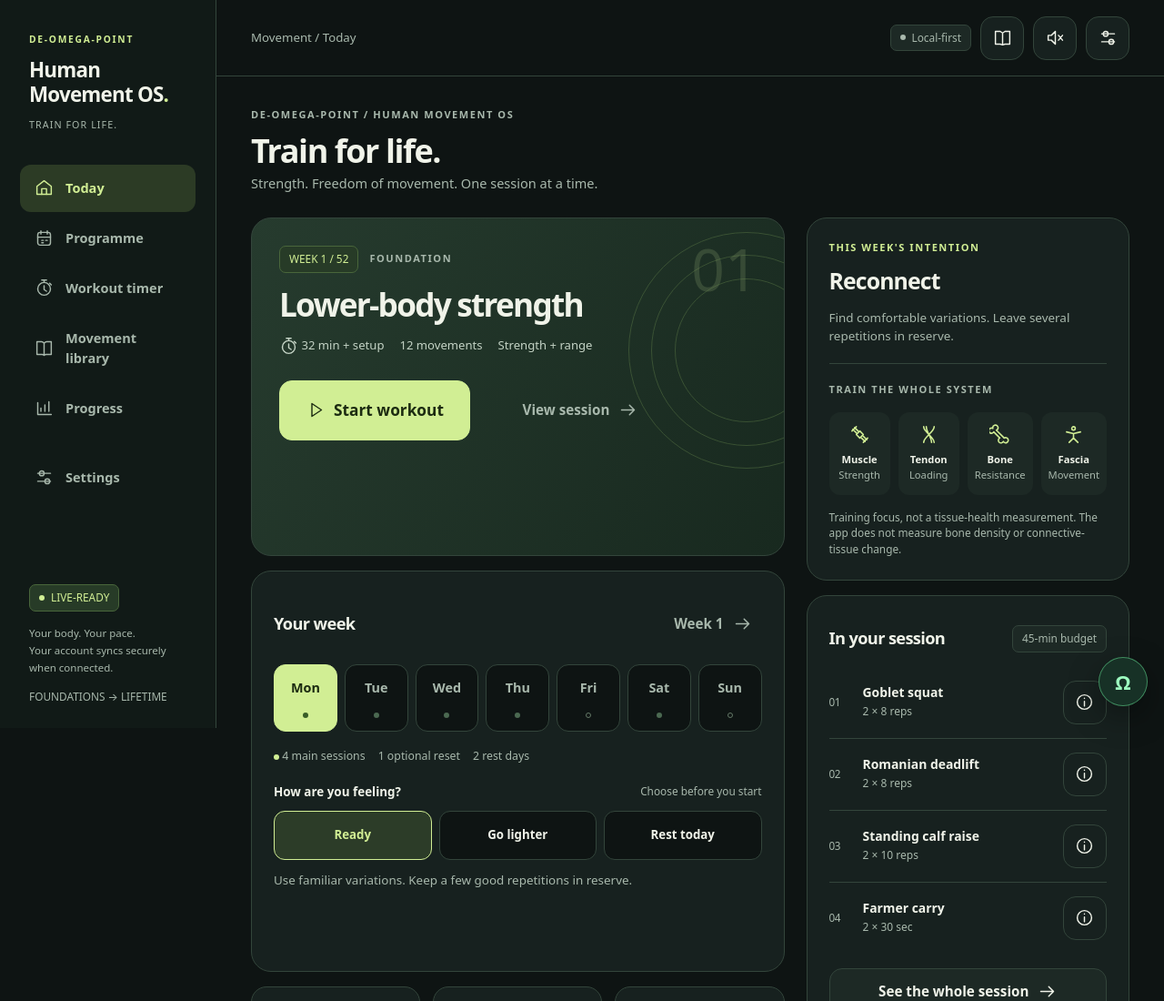
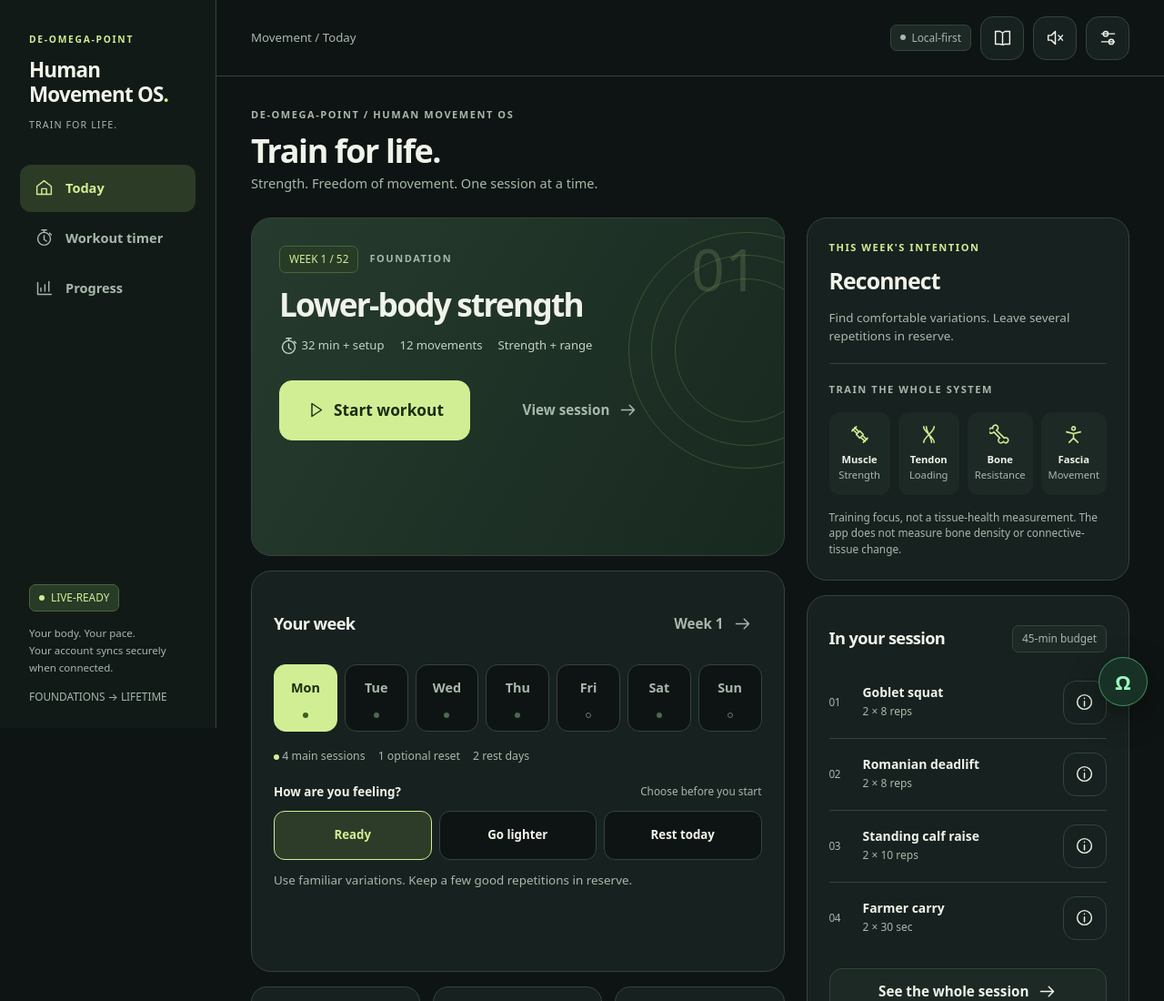
Before and after one commit to De-Omega-Point/HumanMovementOS, a website with bundled scripts: page index.html in a window 1280 px wide. Shown: the top 1100 px of the page at 91% size. Built offline with nearby package versions, Linux system fonts and the light colour scheme.

Commit message:
feat: harden client permissions and administrator lifecycle controls

```diff
--- a/index.html
+++ b/index.html
@@ -5,13 +5,13 @@
 <a class="skip-link" href="#app">Skip to main content</a>
 <div id="storage-warning" class="data-warning" role="alert" hidden></div>
 <aside class="sidebar" aria-label="Main navigation"><div class="brand"><div class="brand-name">DE-OMEGA-POINT</div><div class="brand-title">Human<br>Movement OS<span class="accent">.</span></div><div class="brand-sub">TRAIN FOR LIFE.</div></div><nav id="nav-desktop"></nav><div class="sidebar-bottom"><div class="pill green"><span class="dot"></span> LIVE-READY</div><p class="privacy-line" style="margin-top:14px">Your body. Your pace.<br>Your account syncs securely when connected.</p><p class="tiny muted" style="margin-bottom:0">FOUNDATIONS → LIFETIME</p></div></aside>
-<div class="shell"><header class="topbar"><div class="context">Movement / <span id="context-title">Today</span></div><div class="mobile-brand">DE-OMEGA-POINT<b>Human Movement OS.</b></div><div class="toptools"><span class="pill"><span class="dot"></span><span id="connection">Local-first</span></span><button class="iconbtn" data-action="nav" data-view="library" aria-label="Open movement library"><svg class="icon" viewBox="0 0 24 24" aria-hidden="true"><path d="M3 4h6l3 2 3-2h6v16h-6l-3 1-3-1H3zM12 6v15"/></svg></button><button class="iconbtn" id="sound-top" data-action="toggle-sound" aria-label="Enable sound"></button><button class="iconbtn" data-action="nav" data-view="settings" aria-label="Open settings"><svg class="icon" viewBox="0 0 24 24" aria-hidden="true"><path d="M4 7h16M4 17h16"/><circle cx="9" cy="7" r="3"/><circle cx="16" cy="17" r="3"/></svg></button></div></header><main class="main" id="app" tabindex="-1"></main></div>
+<div class="shell"><header class="topbar"><div class="context">Movement / <span id="context-title">Today</span></div><div class="mobile-brand">DE-OMEGA-POINT<b>Human Movement OS.</b></div><div class="toptools"><span class="pill"><span class="dot"></span><span id="connection">Local-first</span></span><button class="iconbtn client-restricted" data-action="nav" data-view="library" aria-label="Open movement library"><svg class="icon" viewBox="0 0 24 24" aria-hidden="true"><path d="M3 4h6l3 2 3-2h6v16h-6l-3 1-3-1H3zM12 6v15"/></svg></button><button class="iconbtn" id="sound-top" data-action="toggle-sound" aria-label="Enable sound"></button><button class="iconbtn client-restricted" data-action="nav" data-view="settings" aria-label="Open settings"><svg class="icon" viewBox="0 0 24 24" aria-hidden="true"><path d="M4 7h16M4 17h16"/><circle cx="9" cy="7" r="3"/><circle cx="16" cy="17" r="3"/></svg></button></div></header><main class="main" id="app" tabindex="-1"></main></div>
 <nav class="mobile-nav" id="nav-mobile" aria-label="Main navigation"></nav>
 <dialog id="modal" aria-label="Movement OS dialog"><div id="modal-content"></div></dialog>
 <input id="import-file" type="file" accept="application/json,.json" aria-label="Import Movement OS backup">
 <div class="toast" id="toast" role="status" hidden></div><div class="screen-reader" id="announcer" aria-live="polite"></div>
 <noscript><div style="padding:40px;font:18px system-ui">Human Movement OS needs JavaScript for workouts and timers. Open the HTML in a full browser rather than a file preview. No login or connection is needed for the standalone file.</div></noscript>
-<script>window.MOVEMENT_STANDALONE=false;</script>
+<script>window.MOVEMENT_STANDALONE=false;window.HMO_CLIENT_LOCKED=true;document.body.classList.add('client-locked');</script>
 <script src="config.js"></script>
 <script src="https://cdn.jsdelivr.net/npm/@supabase/supabase-js@2"></script>
 <script src="supabase-adapter.js"></script>
```
